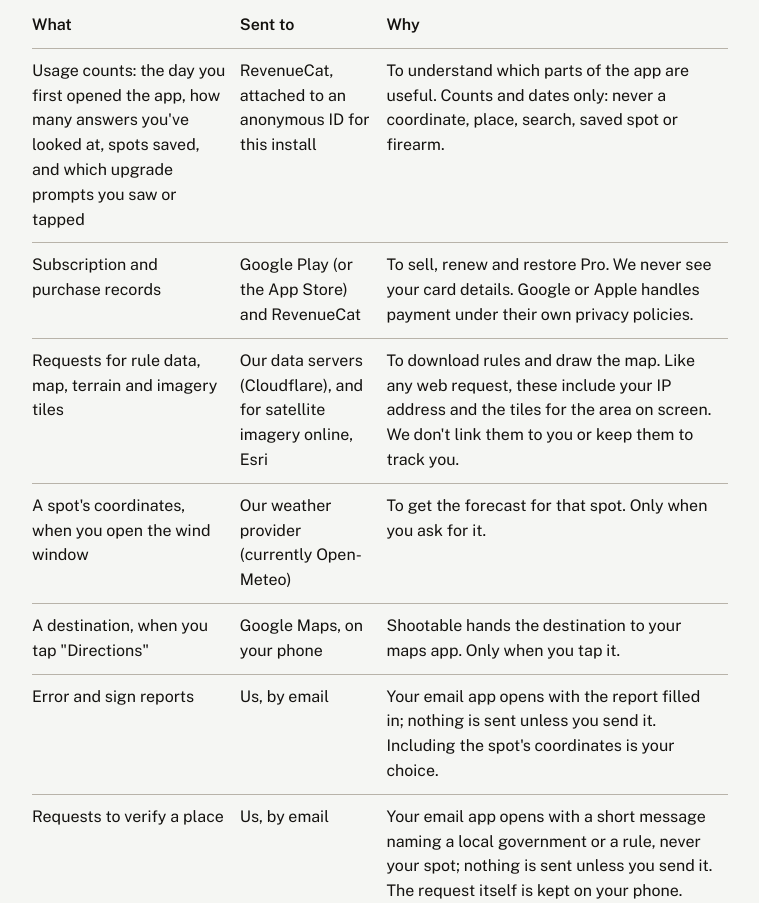
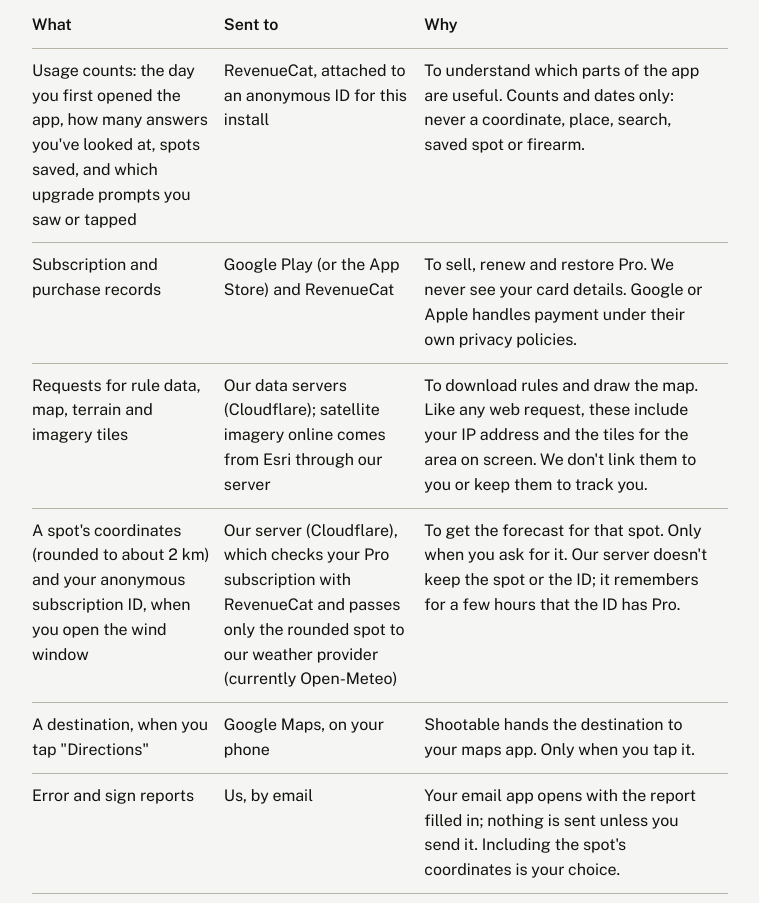
Before and after one commit to milanvrekic/shootableapp, a plain HTML site: page privacy/index.html in a window 1280 px wide. Shown: the part 1454-2357 px from the top of the page, without its empty margins (260-1019 px from the left). Drawn offline with Linux system fonts and the light colour scheme.

Commit message:
Privacy: wind window and imagery go through Shootable's server (shootable PR #105) (#19)
Co-authored-by: Claude <noreply@anthropic.com>

```diff
--- a/privacy/index.html
+++ b/privacy/index.html
@@ -66,7 +66,7 @@ footer a{color:#fff}
 </div>
 </header>
 <main class="wrap doc">
-<p class="updated">Last updated November 16, 2026</p>
+<p class="updated">Last updated November 26, 2026</p>
 <p class="lead">Shootable answers questions about places, not people. The rules are on your phone, so checking a spot doesn't send it anywhere. This page explains the few things that do leave your phone, who handles them and what you can ask us to do.</p>
 
 <div class="box"><p><b>In short:</b> no account, no location tracking, no ads, nothing sold. Saved spots stay on your phone. We count how the app is used (counts and dates, never a place), Google Play and RevenueCat handle subscriptions, and a few optional features ask an outside service for map tiles or a weather forecast.</p></div>
@@ -95,8 +95,8 @@ footer a{color:#fff}
 <tbody>
 <tr><td>Usage counts: the day you first opened the app, how many answers you've looked at, spots saved, and which upgrade prompts you saw or tapped</td><td>RevenueCat, attached to an anonymous ID for this install</td><td>To understand which parts of the app are useful. Counts and dates only: never a coordinate, place, search, saved spot or firearm.</td></tr>
 <tr><td>Subscription and purchase records</td><td>Google Play (or the App Store) and RevenueCat</td><td>To sell, renew and restore Pro. We never see your card details. Google or Apple handles payment under their own privacy policies.</td></tr>
-<tr><td>Requests for rule data, map, terrain and imagery tiles</td><td>Our data servers (Cloudflare), and for satellite imagery online, Esri</td><td>To download rules and draw the map. Like any web request, these include your IP address and the tiles for the area on screen. We don't link them to you or keep them to track you.</td></tr>
-<tr><td>A spot's coordinates, when you open the wind window</td><td>Our weather provider (currently Open-Meteo)</td><td>To get the forecast for that spot. Only when you ask for it.</td></tr>
+<tr><td>Requests for rule data, map, terrain and imagery tiles</td><td>Our data servers (Cloudflare); satellite imagery online comes from Esri through our server</td><td>To download rules and draw the map. Like any web request, these include your IP address and the tiles for the area on screen. We don't link them to you or keep them to track you.</td></tr>
+<tr><td>A spot's coordinates (rounded to about 2 km) and your anonymous subscription ID, when you open the wind window</td><td>Our server (Cloudflare), which checks your Pro subscription with RevenueCat and passes only the rounded spot to our weather provider (currently Open-Meteo)</td><td>To get the forecast for that spot. Only when you ask for it. Our server doesn't keep the spot or the ID; it remembers for a few hours that the ID has Pro.</td></tr>
 <tr><td>A destination, when you tap "Directions"</td><td>Google Maps, on your phone</td><td>Shootable hands the destination to your maps app. Only when you tap it.</td></tr>
 <tr><td>Error and sign reports</td><td>Us, by email</td><td>Your email app opens with the report filled in; nothing is sent unless you send it. Including the spot's coordinates is your choice.</td></tr>
 <tr><td>Requests to verify a place</td><td>Us, by email</td><td>Your email app opens with a short message naming a local government or a rule, never your spot; nothing is sent unless you send it. The request itself is kept on your phone.</td></tr>
```
